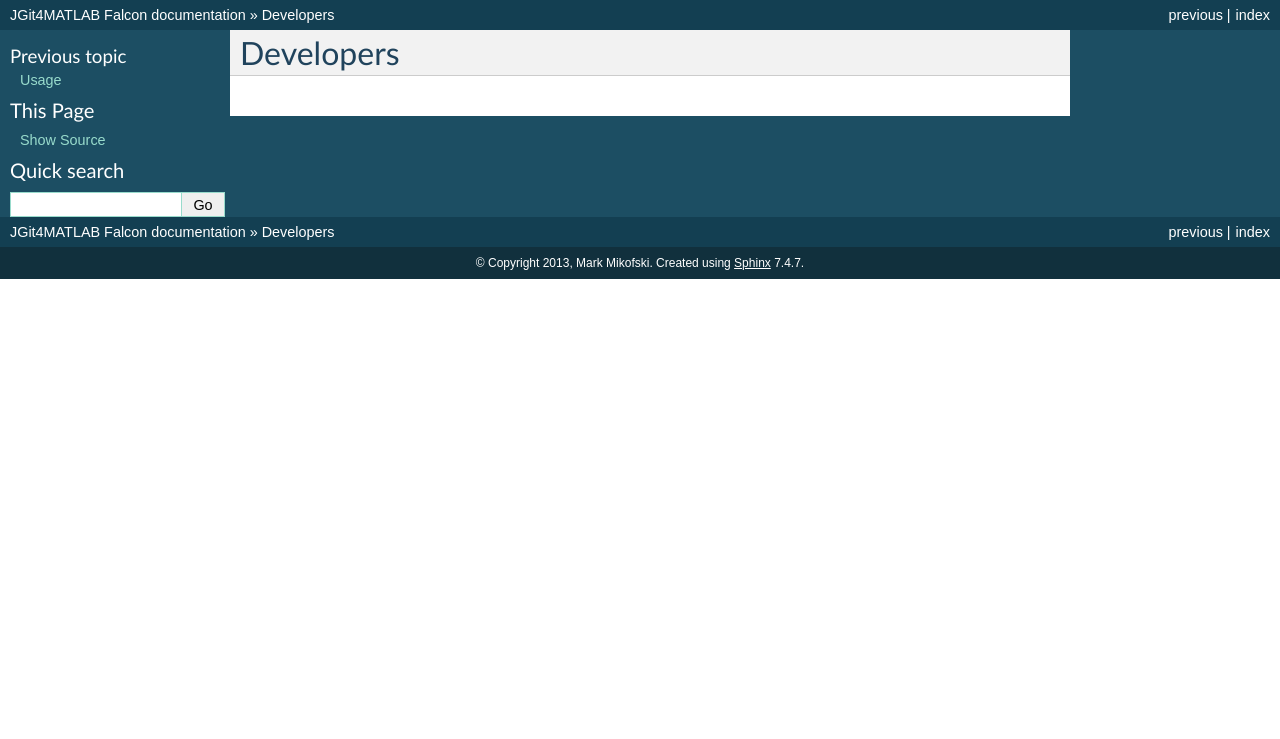
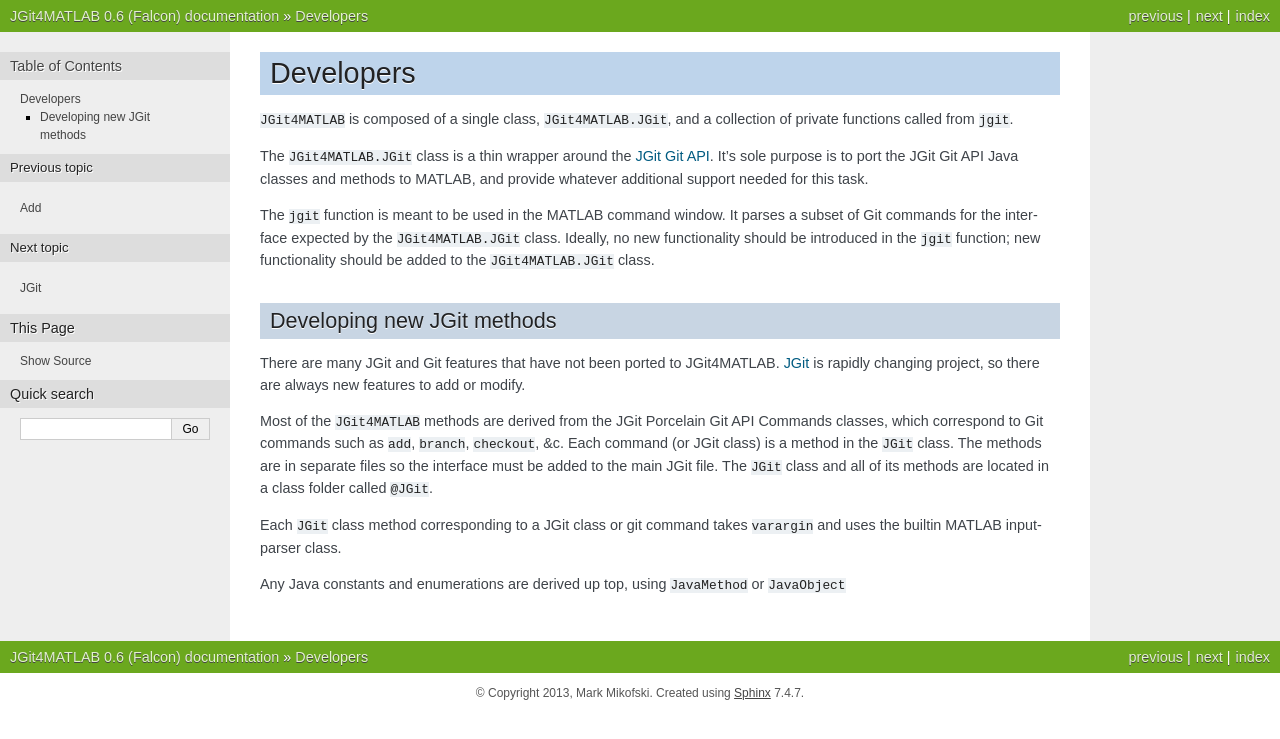
Before and after one commit to mikofski/JGit4MATLAB, a Sphinx documentation site: the page built from docs/developers/developers.rst, in a window 1280 px wide. Shown: the top 739 px of the page. Built offline with Sphinx 7.4.7, drawn with Linux system fonts in a browser that asks for light colours; cross-references to code outside the pages are shown as plain code.

Commit message:
add jgit api

```diff
--- a/docs/conf.py
+++ b/docs/conf.py
@@ -51,7 +51,7 @@ copyright = u'2013, Mark Mikofski'
 # The short X.Y version.
 version = '0.6'
 # The full version, including alpha/beta/rc tags.
-release = 'Falcon'
+release = '0.6 (Falcon)'
 
 # The language for content autogenerated by Sphinx. Refer to documentation
 # for a list of supported languages.
@@ -92,7 +92,7 @@ pygments_style = 'sphinx'
 
 # The theme to use for HTML and HTML Help pages.  See the documentation for
 # a list of builtin themes.
-html_theme = 'default'
+html_theme = 'nature'
 
 # Theme options are theme-specific and customize the look and feel of a theme
 # further.  For a list of options available for each theme, see the
--- a/docs/developers/developers.rst
+++ b/docs/developers/developers.rst
@@ -2,3 +2,35 @@
 
 Developers
 ==========
+:mod:`JGit4MATLAB` is composed of a single class, :class:`~JGit4MATLAB.JGit`,
+and a collection of private functions called from :func:`jgit`.
+
+The :class:`~JGit4MATLAB.JGit` class is a thin wrapper around the `JGit Git API
+<http://download.eclipse.org/jgit/docs/latest/apidocs/>`_. It's sole purpose is
+to port the JGit Git API Java classes and methods to MATLAB, and provide
+whatever additional support needed for this task.
+
+The :func:`jgit` function is meant to be used in the MATLAB command window. It
+parses a subset of Git commands for the interface expected by the
+:class:`~JGit4MATLAB.JGit` class. Ideally, no new functionality should be
+introduced in the :func:`jgit` function; new functionality should be added to
+the :class:`~JGit4MATLAB.JGit` class.
+
+Developing new JGit methods
+---------------------------
+There are many JGit and Git features that have not been ported to JGit4MATLAB.
+`JGit <www.eclipse.org/jgit/>`_ is rapidly changing project, so there are
+always new features to add or modify.
+
+Most of the :mod:`JGit4MATLAB` methods are derived from the JGit Porcelain Git
+API Commands classes, which correspond to Git commands such as ``add``,
+``branch``, ``checkout``, &c. Each command (or JGit class) is a method in the
+:class:`JGit` class. The methods are in separate files so the interface must be
+added to the main JGit file. The :class:`JGit` class and all of its methods are
+located in a class folder called ``@JGit``.
+
+Each :class:`JGit` class method corresponding to a JGit class or git command
+takes ``varargin`` and uses the builtin MATLAB inputparser class.
+
+Any Java constants and enumerations are derived up top, using ``JavaMethod`` or
+``JavaObject``
--- a/docs/installation.rst
+++ b/docs/installation.rst
@@ -19,7 +19,7 @@ Set your global gitconfig user name and email using the following::
 
     jgit setUserInfo '<John Doe>' <John.Doe@email.com>
 
-You can retrieve your global gitconfig settings as well::
+You can retrieve your global gitconfig settings as well. ::
 
     [name,email] = JGit.getUserInfo
 
--- a/docs/usage/usage.rst
+++ b/docs/usage/usage.rst
@@ -18,7 +18,7 @@ wrapper around the `JGit Git API
 
 Commands
 --------
-* add
+* :ref:`add`
 * branch
 * checkout
 * clone
```
Also changed, not shown: docs/developers/JGit/jgit.rst (added, +77 -0 lines), docs/index.rst (+18 -0 lines), docs/developers/JGit/jgit.add.rst (line endings or trailing spaces).
